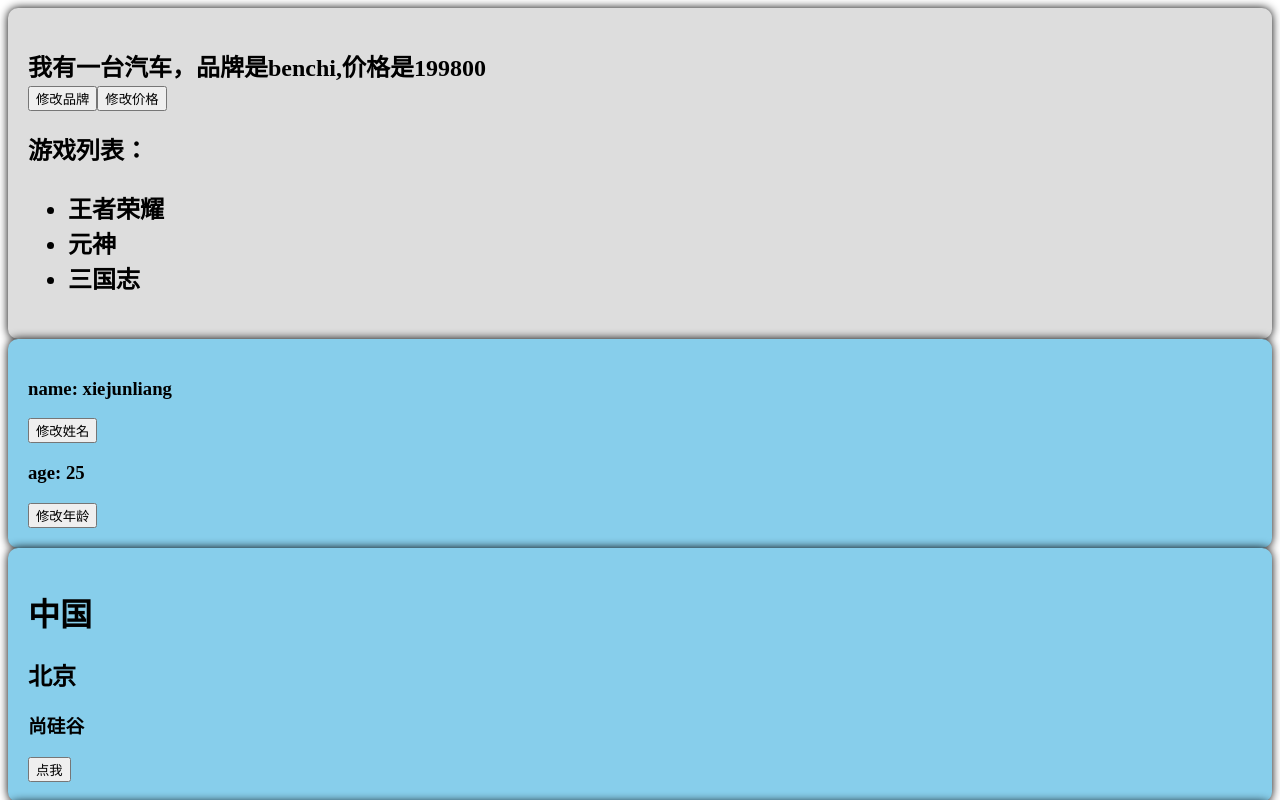
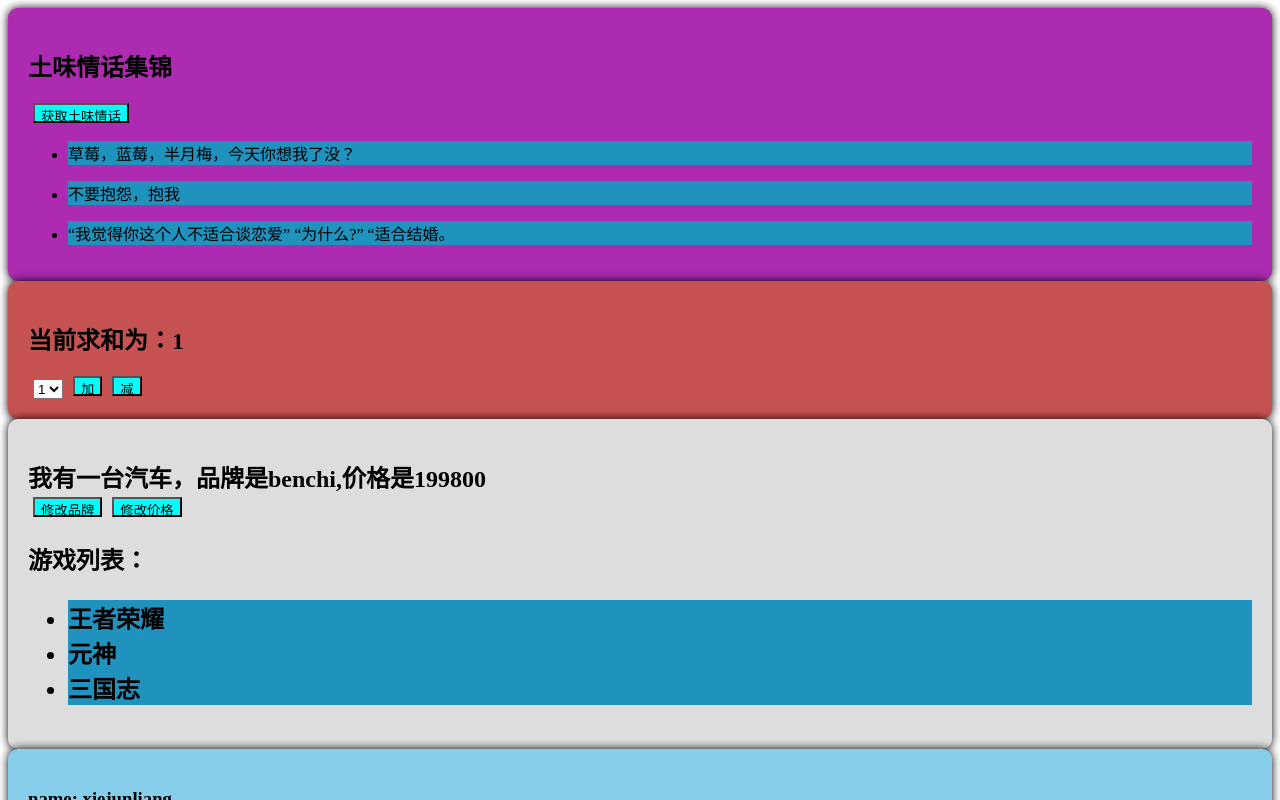
Before and after one commit to xiejunliang2021/vue_hellow, a Vue app: page / in a window 1280 px wide. Shown: the top 800 px of the page. Built offline with nearby package versions, Linux system fonts and the light colour scheme.

Commit message:
20240111提交

```diff
--- a/package.json
+++ b/package.json
@@ -11,6 +11,8 @@
     "type-check": "vue-tsc --build --force"
   },
   "dependencies": {
+    "nanoid": "^5.0.4",
+    "pinia": "^2.1.7",
     "vue": "^3.3.11"
   },
   "devDependencies": {
--- a/src/App.vue
+++ b/src/App.vue
@@ -1,5 +1,7 @@
 
 <template>
+  <LoveTalk />
+  <Count />
   <reactive />
   <RefYufa />
   <Person />
@@ -11,6 +13,8 @@ import Person from './components/Person.vue'
 import Setup_yufatang from './components/Setup_yufatang.vue'
 import RefYufa from './components/RefYufa.vue'
 import reactive from './components/reactive.vue'
+import Count from './components/Count.vue'
+import LoveTalk from './components/LoveTalk.vue'
 </script>
 
 <style scoped>
--- /dev/null
+++ b/src/components/Count.vue
@@ -0,0 +1,43 @@
+<template>
+    <div class="count">
+        <h2>当前求和为：{{ sum }}</h2>
+        <select v-model.number="num">
+            <option value="1">1</option>
+            <option value="2">2</option>
+            <option value="3">3</option>
+        </select>
+        <button @click="add">加</button>
+        <button @click="sub">减</button>
+    </div>
+</template>
+<script lang='ts' setup name="count">
+import { ref } from 'vue';
+let sum = ref(1)
+let num = ref(1)
+
+function add() {
+    sum.value += num.value
+}
+
+function sub() {
+    sum.value -= num.value
+}
+
+
+
+</script>
+
+<style>
+.count {
+    background-color: #c75252;
+    box-shadow: 0 0 10px;
+    border-radius: 10px;
+    padding: 20px;
+}
+
+select,
+button {
+    margin: 0 5px;
+    height: 20px;
+}
+</style>
--- /dev/null
+++ b/src/components/LoveTalk.vue
@@ -0,0 +1,45 @@
+<template>
+    <div class="lovetalk">
+        <h2>土味情话集锦</h2>
+        <button>获取土味情话</button>
+        <ul v-for="item in talkList" :key="item.id">
+            <li>{{ item.title }}</li>
+
+        </ul>
+
+    </div>
+</template>
+<script lang='ts' setup name="LoveTalk">
+import { reactive } from 'vue'
+import { nanoid } from 'nanoid'
+let talkList = reactive([
+    {
+        id: nanoid(),
+        title: '草莓，蓝莓，半月梅，今天你想我了没？'
+    },
+    {
+        id: nanoid(),
+        title: '不要抱怨，抱我'
+    },
+    {
+        id: nanoid(),
+        title: '“我觉得你这个人不适合谈恋爱” “为什么?” “适合结婚。'
+    },
+])
+</script>
+<style>
+.lovetalk {
+    background-color: #ac2bb1;
+    box-shadow: 0 0 10px;
+    border-radius: 10px;
+    padding: 20px;
+}
+
+button {
+    background-color: aqua;
+}
+
+li {
+    background-color: #2092be;
+}
+</style>
--- a/src/main.ts
+++ b/src/main.ts
@@ -1,8 +1,14 @@
-
-
-
 // 引入createApp用于创建应用
 import { createApp } from 'vue'
+
 import App from './App.vue'
 
+// 第一步：引入pinia
+import { createPinia } from 'pinia'
+const app = createApp(App)
+// 第二步：创建pinia，最好是在app创建好以后在进行创建pinia
+const pinia = createPinia()
+// 第三步：安装pinia
+app.use(pinia)
+
 createApp(App).mount('#app')
```
Also changed, not shown: src/store/lovetalk.ts (added, +10 -0 lines), src/store/count.ts (added), 1 other file (tests, documents, lock files or other folders).
